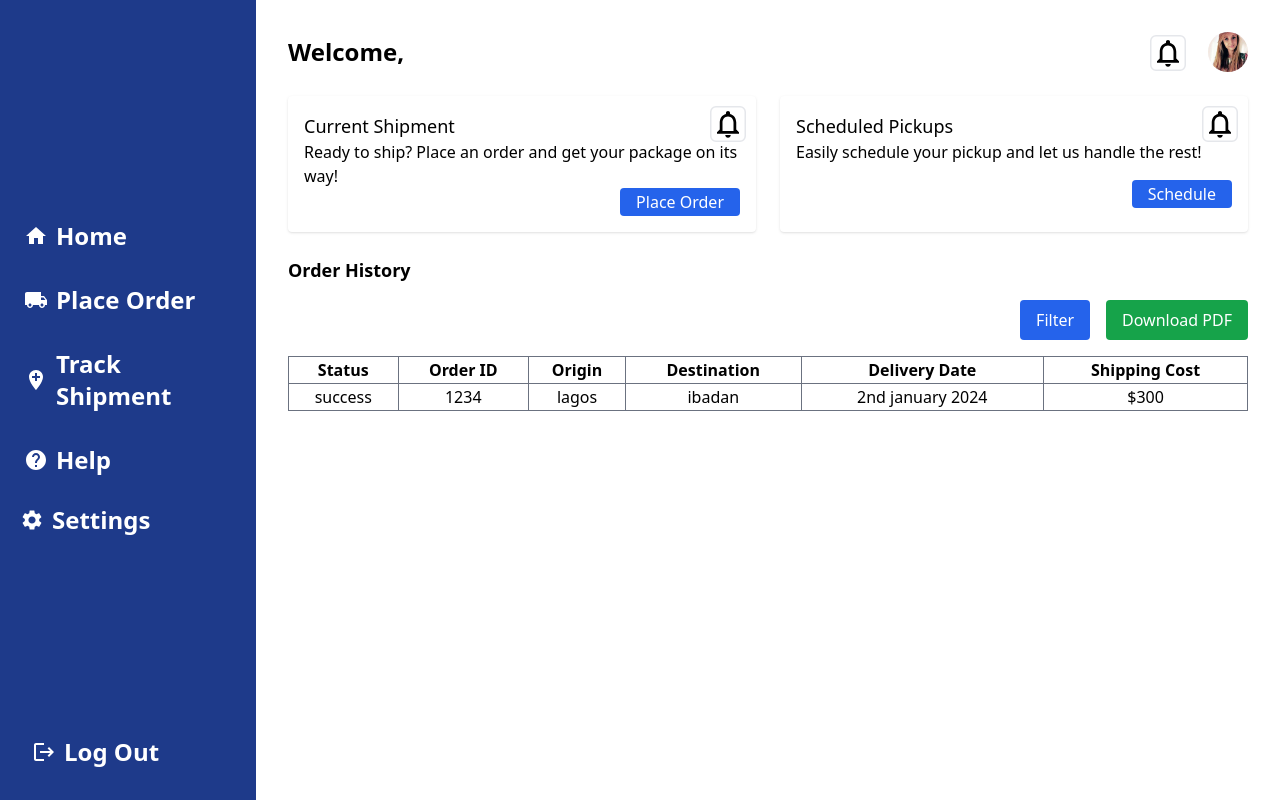
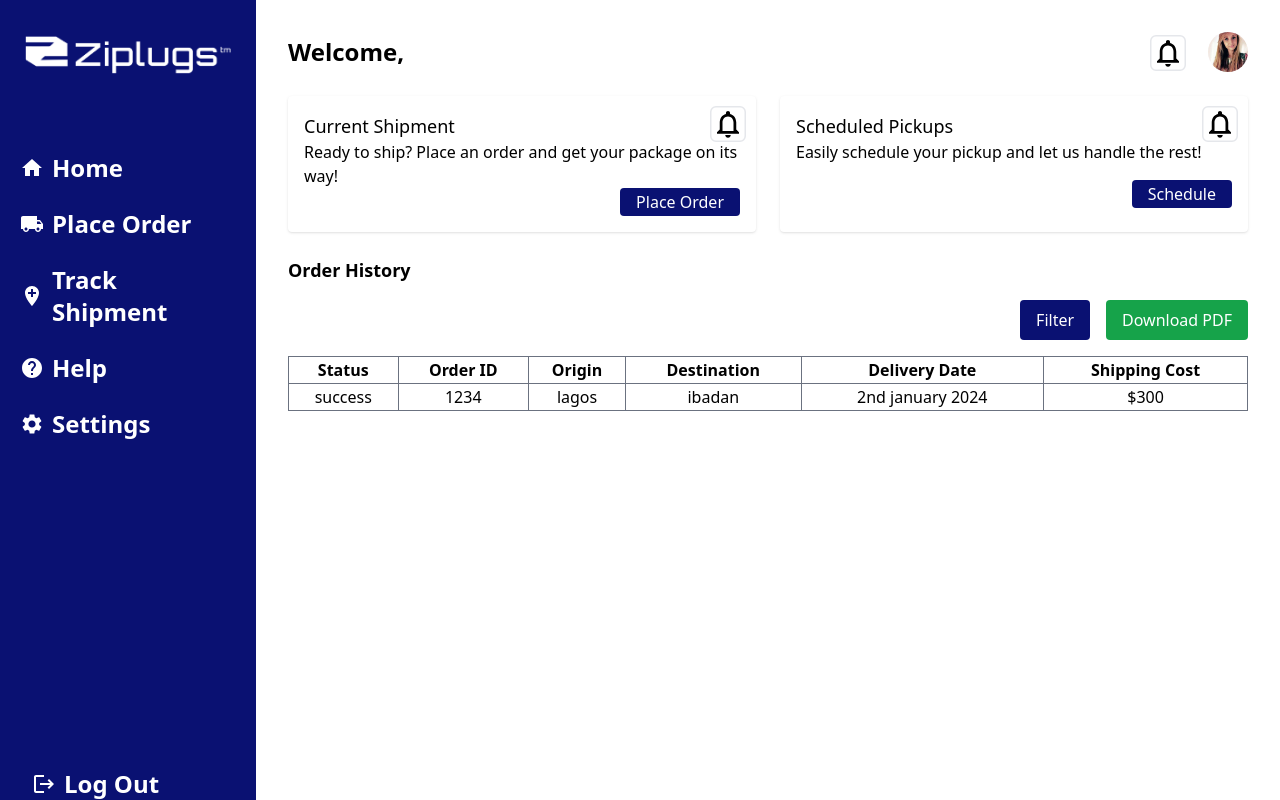
Before and after one commit to SwiftSync-Solution/Ziplug_FrontEnd, a React (Vite) app: page /help in a window 1280 px wide. Built offline with nearby package versions, Linux system fonts and the light colour scheme.

Commit message:
Styled the basic designs and added the apps logo

```diff
--- a/src/pages/components/PlaceOrder/PlaceOrder.tsx
+++ b/src/pages/components/PlaceOrder/PlaceOrder.tsx
@@ -275,7 +275,7 @@ const SenderAndRecipient: FC = () => {
 
           <Button
             type="submit"
-            className="!bg-[#1e3a8a] !text-white hover:!bg-[#5067a7]"
+            className="!bg-[#0a1172] !text-white hover:!bg-[#1e3a8a]"
             endIcon={<SendIcon />}
           >
             Send
--- a/src/pages/components/TrackShipment/trackShipment.tsx
+++ b/src/pages/components/TrackShipment/trackShipment.tsx
@@ -30,7 +30,9 @@ const TrackShipment = () => {
   useEffect(() => {
     const fetchCurrentOrder = async () => {
       try {
-        const response = await fetch("/api/currentOrder");
+        const response = await fetch(
+          "https://ziplogisitics.pythonanywhere.com/api/complete-customer-order"
+        );
         const data: OrderData = await response.json();
         setCurrentOrder(data);
       } catch (error) {
@@ -49,7 +51,9 @@ const TrackShipment = () => {
     }
 
     try {
-      const response = await fetch(`/api/trackShipment/${trackingID}`);
+      const response = await fetch(
+        `https://ziplogisitics.pythonanywhere.com/api/complete-customer-order`
+      );
       const data: OrderData = await response.json();
       setDriverPosition([
         data.driverLocation?.lat ?? 0,
@@ -93,8 +97,8 @@ const TrackShipment = () => {
                 className="border rounded p-2 mb-2 w-full"
               />
               <button
-                onClick={handleTrackShipment}
-                className="bg-blue-500 text-white py-2 px-4 rounded mt-2"
+                onClick={() => handleTrackShipment}
+                className="bg-[#0a1172] text-white py-2 px-4 rounded mt-2"
               >
                 Track
               </button>
--- a/src/pages/components/dashboardPage/DashboardPage.tsx
+++ b/src/pages/components/dashboardPage/DashboardPage.tsx
@@ -30,10 +30,18 @@ const DashboardContent: React.FC = () => {
     const fetchData = async () => {
       try {
         // Fetch data from backend
-        const response = await axios.get("/api/user-profile");
-        const currentResponse = await axios.get("/api/current-shipment");
-        const pickupResponse = await axios.get("/api/scheduled-pickup");
-        const historyResponse = await axios.get("/api/order-history");
+        const response = await axios.get(
+          "https://ziplogisitics.pythonanywhere.com/api/get-user-info"
+        );
+        const currentResponse = await axios.get(
+          "https://ziplogisitics.pythonanywhere.com/api/current-shipment"
+        );
+        const pickupResponse = await axios.get(
+          "https://ziplogisitics.pythonanywhere.com/api/scheduled-pickup"
+        );
+        const historyResponse = await axios.get(
+          "https://ziplogisitics.pythonanywhere.com/api/order-history"
+        );
 
         setUserName(response.data.name);
         setCurrentShipment(currentResponse.data);
@@ -56,6 +64,7 @@ const DashboardContent: React.FC = () => {
         content={
           <h2 className="text-2xl font-semibold">Welcome, {userName}</h2>
         }
+        userName={""}
       />
       {/* Current Shipment & Scheduled Pickup */}
       <div className="flex space-x-6">
@@ -79,7 +88,7 @@ const DashboardContent: React.FC = () => {
           <div>
             <button
               type="button"
-              className="px-4 py-0.5 bg-blue-600 text-white rounded float-right"
+              className="px-4 py-0.5 bg-[#0a1172] text-white rounded float-right"
             >
               <Link to="/place-order">Place Order</Link>
             </button>
@@ -104,7 +113,7 @@ const DashboardContent: React.FC = () => {
           <div>
             <button
               type="button"
-              className="px-4 py-0.5 bg-blue-600 text-white rounded float-right"
+              className="px-4 py-0.5 bg-[#0a1172] text-white rounded float-right"
             >
               <Link to="/place-order">Schedule</Link>
             </button>
@@ -117,7 +126,7 @@ const DashboardContent: React.FC = () => {
         <h3 className="text-lg font-bold">Order History</h3>
         {/* Filter & Download */}
         <div className="flex  gap-4 my-4 float-right">
-          <button className="px-4 py-2 bg-blue-600 text-white rounded">
+          <button className="px-4 py-2 bg-[#0a1172] text-white rounded">
             Filter
           </button>
           <button className="px-4 py-2 bg-green-600 text-white rounded">
--- a/src/pages/components/sideNav/SideBar.tsx
+++ b/src/pages/components/sideNav/SideBar.tsx
@@ -6,6 +6,7 @@ import AddLocationIcon from "@mui/icons-material/AddLocation";
 import HelpIcon from "@mui/icons-material/Help";
 import SettingsIcon from "@mui/icons-material/Settings";
 import LogoutIcon from "@mui/icons-material/Logout";
+import ziplugs from "../../../assets/Ziplugs-04.png";
 import { useState } from "react";
 
 const SideBar: React.FC = () => {
@@ -13,14 +14,17 @@ const SideBar: React.FC = () => {
     <>
       <div className="flex h-screen">
         {/* Sidebar */}
-        <aside className="bg-blue-900 w-64 text-white p-4 font-bold text-2xl">
-          <div className="h-[90vh] grid place-content-center">
+        <aside className="bg-[#0a1172] w-64 text-white p-4 font-bold text-2xl">
+          <div className="top-15">
+            <img src={ziplugs} alt="Ziplugs logo" />
+          </div>
+          <div className="mt-16 grid place-content-center">
             {/* Sidebar Navigation */}
             <NavLink />
           </div>
 
           {/* Log Out Button */}
-          <div className="pl-4 hover:bg-white hover:text-black hover:rounded">
+          <div className="absolute bottom-0 pl-4 hover:bg-white hover:text-[#0a1172] hover:rounded">
             <Link to="/logout" className="flex items-center space-x-2">
               <LogoutIcon />
               <span>Log Out</span>
@@ -48,9 +52,9 @@ const NavLink = () => {
       <div onClick={(event) => handleLinkClick("link1", event)}>
         <Link
           to="/dashboard"
-          className={`p-2 rounded-md ${
+          className={`flex items-center space-x-2 hover:bg-white hover:text-[#0a1172] hover:rounded p-1 ${
             activeLink === "link1"
-              ? "flex items-center space-x-2 bg-white text-black rounded p-1"
+              ? "flex items-center space-x-2 hover:bg-white hover:text-[#0a1172] hover:rounded p-1"
               : "flex items-center space-x-2"
           }`}
         >
@@ -62,9 +66,9 @@ const NavLink = () => {
       <div onClick={(event) => handleLinkClick("link2", event)}>
         <Link
           to="/place-order"
-          className={`p-2 rounded-md ${
+          className={`flex items-center space-x-2 hover:bg-white hover:text-[#0a1172] hover:rounded p-1 ${
             activeLink === "link2"
-              ? "flex items-center space-x-2 bg-white text-black rounded p-1"
+              ? "flex items-center space-x-2 hover:bg-white hover:text-[#0a1172] hover:rounded p-1"
               : "flex items-center space-x-2"
           }`}
         >
@@ -76,9 +80,9 @@ const NavLink = () => {
       <div onClick={(event) => handleLinkClick("link3", event)}>
         <Link
           to="/track-shipment"
-          className={`p-2 rounded-md ${
+          className={`flex items-center space-x-2 hover:bg-white hover:text-[#0a1172] hover:rounded p-1 ${
             activeLink === "link3"
-              ? "flex items-center space-x-2 bg-white text-black rounded p-1"
+              ? "flex items-center space-x-2 hover:bg-white hover:text-[#0a1172] hover:rounded p-1"
               : "flex items-center space-x-2"
           }`}
         >
@@ -90,9 +94,9 @@ const NavLink = () => {
       <div onClick={(event) => handleLinkClick("link4", event)}>
         <Link
           to="/help"
-          className={`p-2 rounded-md ${
+          className={`flex items-center space-x-2 hover:bg-white hover:text-[#0a1172] hover:rounded p-1 ${
             activeLink === "link4"
-              ? "flex items-center space-x-2 bg-white text-black rounded p-1"
+              ? "flex items-center space-x-2 hover:bg-white hover:text-[#0a1172] hover:rounded p-1"
               : "flex items-center space-x-2"
           }`}
         >
@@ -104,7 +108,11 @@ const NavLink = () => {
       <div>
         <Link
           to="/settings"
-          className="flex items-center space-x-2 hover:bg-white hover:text-black hover:rounded p-1"
+          className={`flex items-center space-x-2 hover:bg-white hover:text-[#0a1172] hover:rounded p-1 ${
+            activeLink === "link5"
+              ? "flex items-center space-x-2 hover:bg-white hover:text-[#0a1172] hover:rounded p-1"
+              : "flex items-center space-x-2"
+          }`}
         >
           <SettingsIcon />
           <span>Settings</span>
--- a/tailwind.config.js
+++ b/tailwind.config.js
@@ -1,15 +1,15 @@
 /** @type {import('tailwindcss').Config} */
 export default {
-  content: [
-    "./src/**/*.{js,ts,jsx,tsx}",
-  ],
+  content: ["./src/**/*.{js,ts,jsx,tsx}"],
   theme: {
     extend: {
       fontFamily: {
-        'open-sans': ['"Open Sans"', 'sans-serif'],
-        orbitron: ['Orbitron', 'sans-serif'],
+        "open-sans": ['"Open Sans"', "sans-serif"],
+        orbitron: ["Orbitron", "sans-serif"],
+        custblue: "#0a1172",
+        driveblue: "#1320d8",
       },
     },
   },
   plugins: [],
-}
+};
```
Also changed, not shown: src/assets/Ziplugs-03.png (added), src/assets/Ziplugs-04.png (added).
